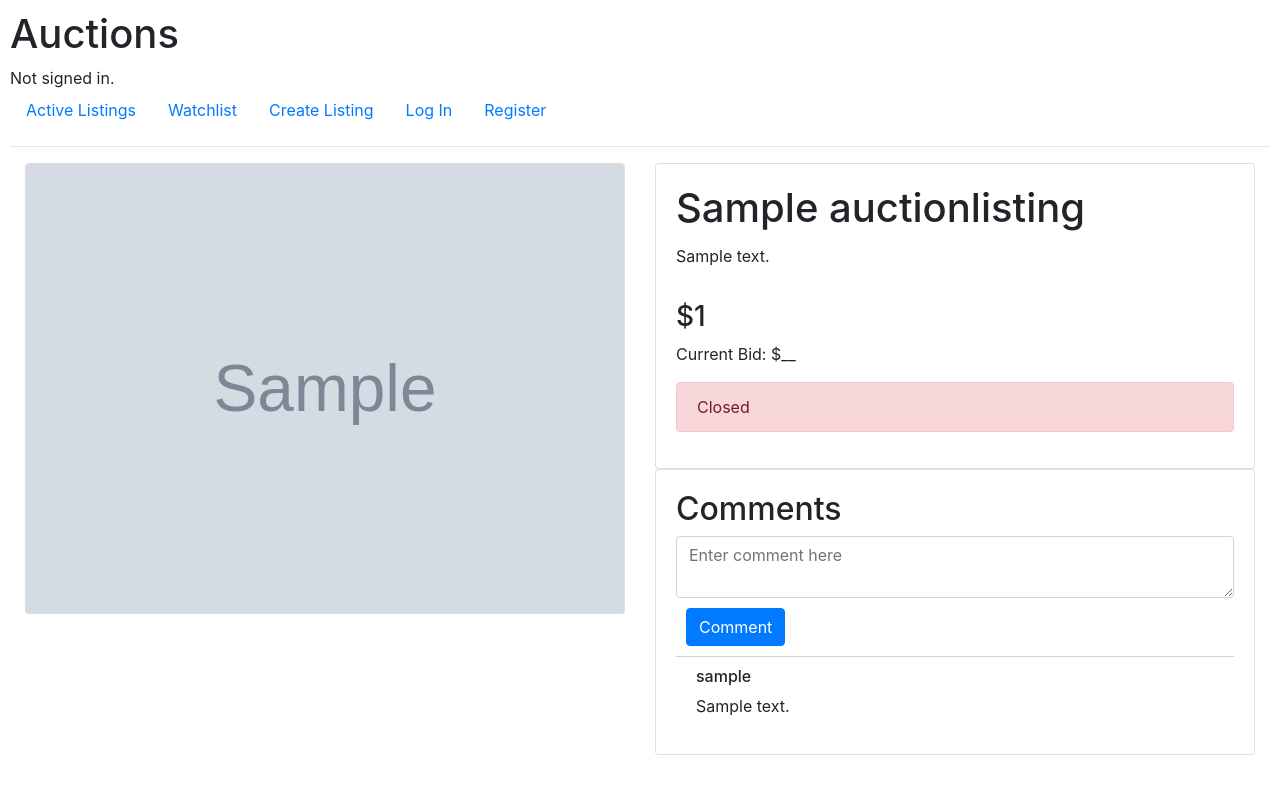
After one commit to Radian6405/CS50W, a Django app: page /listings/1 in a window 1280 px wide. The commit adds this page. Run offline with Django 3.2, Linux system fonts and the light colour scheme; tables that the repository leaves empty hold one stand-in row (values such as "Sample post"); grey boxes marked "Sample" are stand-in pictures; some libraries are stand-ins or nearby versions.

Commit message:
half implementation of listing page

```diff
--- a/commerce/auctions/models.py
+++ b/commerce/auctions/models.py
@@ -11,7 +11,7 @@ class AuctionListing(models.Model):
     seller = models.ForeignKey(User, on_delete=models.CASCADE, related_name="Listings")
     startBid = models.IntegerField()
     image = models.CharField(max_length=2048 ,null = True)
-
+    isClosed = models.BooleanField(default=False)
 
     def __str__(self):
         return f"(*{self.name}* by  {self.seller})"
@@ -31,3 +31,10 @@ class Comments(models.Model):
 
     def __str__(self):
         return f"{self.commenter}'s comment for {self.Listings}: \n{self.text}"
+
+class Watchlist(models.Model):
+    user = models.ForeignKey(User, on_delete=models.CASCADE, related_name="Watchlist")
+    listing = models.ForeignKey(AuctionListing, on_delete=models.CASCADE, related_name="Watchlist")
+
+    def __str__(self):
+        return f"{self.user}: {self.listing.name}"
--- a/commerce/auctions/templates/auctions/layout.html
+++ b/commerce/auctions/templates/auctions/layout.html
@@ -20,7 +20,10 @@
             <li class="nav-item">
                 <a class="nav-link" href="{% url 'index' %}">Active Listings</a>
             </li>
-            <li>
+            <li class="nav-item">
+                <a class="nav-link" href="{% url 'watchlist' %}">Watchlist</a>
+            </li>
+            <li class="nav-item">
                 <a class="nav-link" href="{% url 'create_listing' %}">Create Listing</a>
             </li>
             {% if user.is_authenticated %}
--- /dev/null
+++ b/commerce/auctions/templates/auctions/listingpage.html
@@ -0,0 +1,76 @@
+{% extends "auctions/layout.html" %}
+
+{% block body %}
+    <div class="container-fluid">
+        <div class="row">
+            <div class="col-6">
+                <div class="card">
+                    <img class="card-img-top" src="{{listing.image}}" alt="No Image Availabe">
+                </div>
+            </div>
+            <div class="col-6">
+                <div class="card" style="padding: 20px;">
+                    <h1 class="card-title">{{listing.name}}</h1>
+                    <p class="card-text">{{listing.description}}</p>
+                    <p></p>
+                    <h3>${{listing.startBid}} </h3>
+                    <p>Current Bid: $__ </p>
+
+                    {% if not listing.isClosed %}
+                        {% if user.username != listing.seller.username %}
+                            <form method="POST" action="{% url 'index'}">
+                                {% csrf_token %}
+                                <div class="input-group" style="width: 50%;">
+                                    <span class="input-group-text">$</span>
+                                    <input type="text" class="form-control">
+                                    <button class="btn btn-outline-secondary" type="Submit">Bid</button>
+                                </div>
+
+                            </form>
+                            <p></p>
+                            <form action="{% url 'watchlist' %}" method="POST">
+                                {% csrf_token %}
+                                <input type="hidden" name="listing" value="{{listing.id}}">
+                                <button class="btn btn-primary" type="submit" style="width: 25%;">
+                                    {% if inWatchlist %}
+                                        Remove from watchlist
+                                    {% else %}
+                                        Add to watchlist
+                                    {% endif %}
+                                        </button>
+                                    </form>
+                        {% else %}
+                            <form method="POST" action="{% url 'listing' listing.id %}">
+                                {% csrf_token %}
+                                <button class="btn btn-primary" type="submit">Close</button>
+                            </form>
+                        {% endif %}
+                    {% else %}
+                        <div class="alert alert-danger" role="alert">Closed</div>
+                    {% endif %}
+                </div>
+
+
+                <div class="card" style="padding: 20px;">
+                    <h2>Comments</h2>
+                    <form action="{% url 'comment' %}" method="post" >
+                        {% csrf_token %}
+                        <textarea class="form-control" name="text" placeholder="Enter comment here" required></textarea>
+                        <div style="margin: 10px;">
+                            <button class="btn btn-primary" type="submit">Comment</button>
+                        </div>
+                        <input type="hidden" name="userID" value={{listing.id}}>
+                    </form>
+                    <div style="list-style-type: none; border-top: 1px solid lightgray ; padding-top: 10px; padding-left: 20px;">
+                        {% for comment in comments %}
+                            <div style="text-align: left;">
+                                <h6 >{{comment.commenter.username}}</h6>
+                                <p>{{comment.text}}</p>
+                            </div>
+                        {% endfor %}
+                        </div>
+                </div>
+            </div>
+        </div>
+    </div>
+{% endblock %}
--- a/commerce/auctions/urls.py
+++ b/commerce/auctions/urls.py
@@ -7,5 +7,8 @@ urlpatterns = [
     path("login", views.login_view, name="login"),
     path("logout", views.logout_view, name="logout"),
     path("register", views.register, name="register"),
-    path("createlisting", views.create_listing, name="create_listing")
+    path("createlisting", views.create_listing, name="create_listing"),
+    path("listings/<int:id>", views.listing, name="listing"),
+    path("watchlist", views.watchlist, name="watchlist"),
+    path("comment", views.comment, name="comment")
 ]
--- a/commerce/auctions/views.py
+++ b/commerce/auctions/views.py
@@ -9,9 +9,12 @@ from .models import *
 
 
 def index(request):
-    listings = AuctionListing.objects.all()
+    #displays open and closed listings as cards
+    openlistings = AuctionListing.objects.filter(isClosed=False)
+    closedlistings = AuctionListing.objects.filter(isClosed=True)
     return render(request, "auctions/index.html", {
-        "listings": listings
+        "openlistings": openlistings,
+        "closedlistings": closedlistings
     })
 
 
@@ -69,6 +72,7 @@ def register(request):
 @login_required(login_url='login')
 def create_listing(request):
     if request.method == "POST":
+        #form to create a listing
         listing = AuctionListing(
             name = request.POST["title"],
             description = request.POST["description"],
@@ -81,3 +85,77 @@ def create_listing(request):
         return HttpResponseRedirect(reverse("index"))
 
     return render(request, "auctions/createlisting.html")
+
+#@login_required(login_url='login')
+def listing(request, id):
+    if request.method == "POST":
+        #updating database
+        listing = AuctionListing.objects.get(pk=id)
+        listing.isClosed=True
+        listing.save()
+
+        return HttpResponseRedirect(reverse('listing', args=(listing.id,)))
+
+    listing = AuctionListing.objects.get(pk=id)
+    comments = Comments.objects.filter(listing=listing)
+
+    #displaying closed listings
+    if listing.isClosed:
+      return render(request, "auctions/listingpage.html", {
+        "listing": listing,
+        "comments": comments
+    })
+
+    #displaying open listings
+    watchidlist = Watchlist.objects.filter(listing=listing).values_list("user")
+    watchlist = []
+    for i in watchidlist:
+        watchlist.append(User.objects.get(pk=i[0]))
+    inWatchlist = request.user in watchlist
+
+    return render(request, "auctions/listingpage.html", {
+        "listing": listing,
+        "inWatchlist": inWatchlist,
+        "comments": comments
+    })
+
+@login_required(login_url='login')
+def watchlist(request):
+    if request.method == "POST":
+        listing = AuctionListing.objects.get(pk=request.POST.get("listing"))
+        watchidlist = Watchlist.objects.filter(listing=listing).values_list("user")
+        watchlist = []
+        for i in watchidlist:
+            watchlist.append(User.objects.get(pk=i[0]))
+
+        #adding/deleteing listing form user's watchlist
+        if request.user in watchlist:
+            Watchlist.objects.filter(user=request.user, listing=listing).delete()
+        else:
+            w = Watchlist(user=request.user, listing=listing)
+            w.save()
+
+        return HttpResponseRedirect(reverse("watchlist"))
+
+    #displaying user's watchlist elements
+    idlist = Watchlist.objects.filter(user=request.user).values_list("listing", flat=True)
+    itemlist = []
+    for i in idlist:
+        itemlist.append(AuctionListing.objects.get(pk=i))
+
+    return render(request, "auctions/watchlist.html", {
+        "watchlist": itemlist
+    })
+
+@login_required(login_url='login')
+def comment(request):
+    if request.method == "POST":
+        listing = AuctionListing.objects.get(pk=request.POST.get("userID"))
+        comment = Comments(
+            text=request.POST.get("text"),
+            commenter=request.user,
+            listing=listing
+            )
+        comment.save()
+        return HttpResponseRedirect(reverse('listing', args=(listing.id,)))
+    return render(request, "auctions/pagenotfound.html")
```
Also changed, not shown: commerce/auctions/templates/auctions/createlisting.html (+8 -8 lines), commerce/auctions/templates/auctions/index.html (+50 -8 lines), commerce/auctions/templates/auctions/pagenotfound.html (added, +7 -0 lines), commerce/auctions/templates/auctions/watchlist.html (added, +14 -0 lines), commerce/auctions/migrations/0003_watchlist.py (added), commerce/auctions/migrations/0004_auctionlisting_isclosed.py (added).
